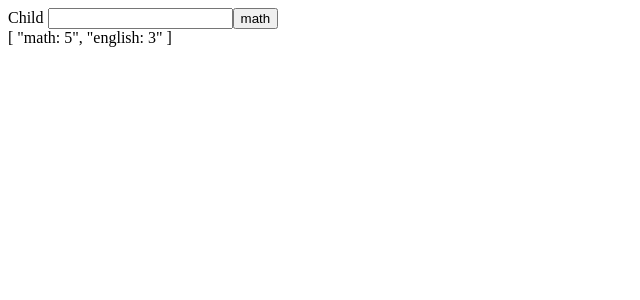
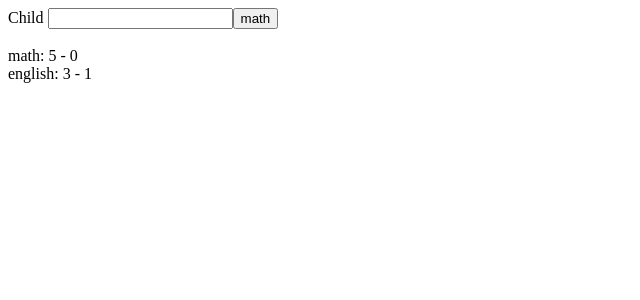
Before and after one commit to feerbax56/instagramOnAngular, an Angular app: page / in a window 1280 px wide. Shown: the top 300 px of the page, without its empty margins (0-640 px from the left). Built offline with nearby package versions, Linux system fonts and the light colour scheme.

Commit message:
add: 09.1 NgFor

```diff
--- a/src/app/parent/parent/child/child.component.ts
+++ b/src/app/parent/parent/child/child.component.ts
@@ -9,8 +9,6 @@ export class ChildComponent {
   @Output() sendGradeEvent = new EventEmitter<string>()
   inputGrade = ''
   sendGradeHandler() {
-    const math = 5
-    const physic = 7
     this.sendGradeEvent.emit(this.inputGrade)
   }
 }
--- a/src/app/parent/parent/parent.component.html
+++ b/src/app/parent/parent/parent.component.html
@@ -1,5 +1,5 @@
 <div>
   <inst-child (sendGradeEvent)="getGrade($event)"></inst-child>
-  <div>{{ grades | json }}</div>
-  <!--  <h2>{{ math }}</h2>-->
+  <br />
+  <div *ngFor="let el of grades; index as i">{{ el }} - {{ i }}</div>
 </div>
--- a/src/app/parent/parent/parent.component.ts
+++ b/src/app/parent/parent/parent.component.ts
@@ -9,6 +9,5 @@ export class ParentComponent {
   grades: string[] = ['math: 5', 'english: 3']
   getGrade(grade: string) {
     this.grades.push(grade)
-    // this.math = value.math
   }
 }
```
